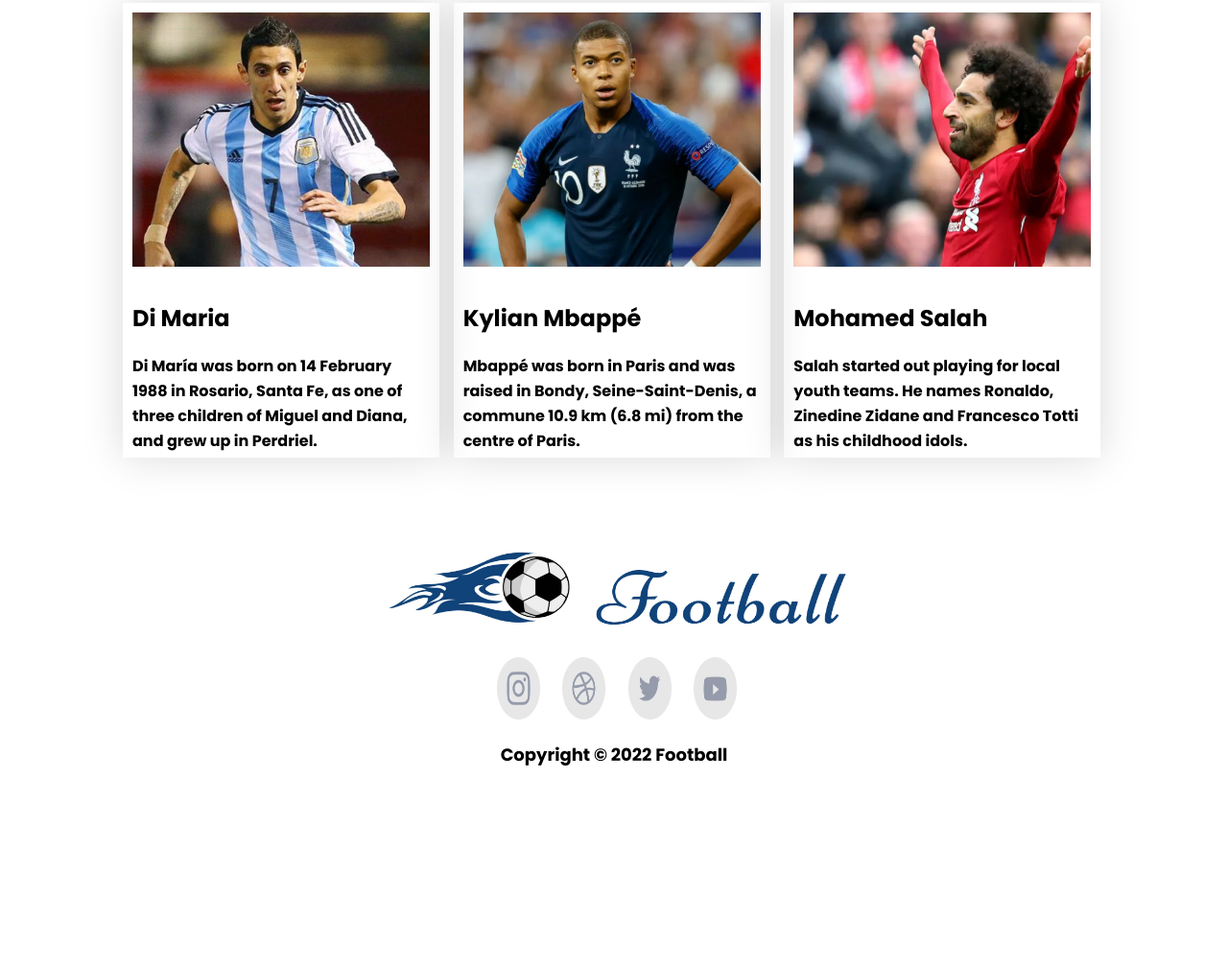
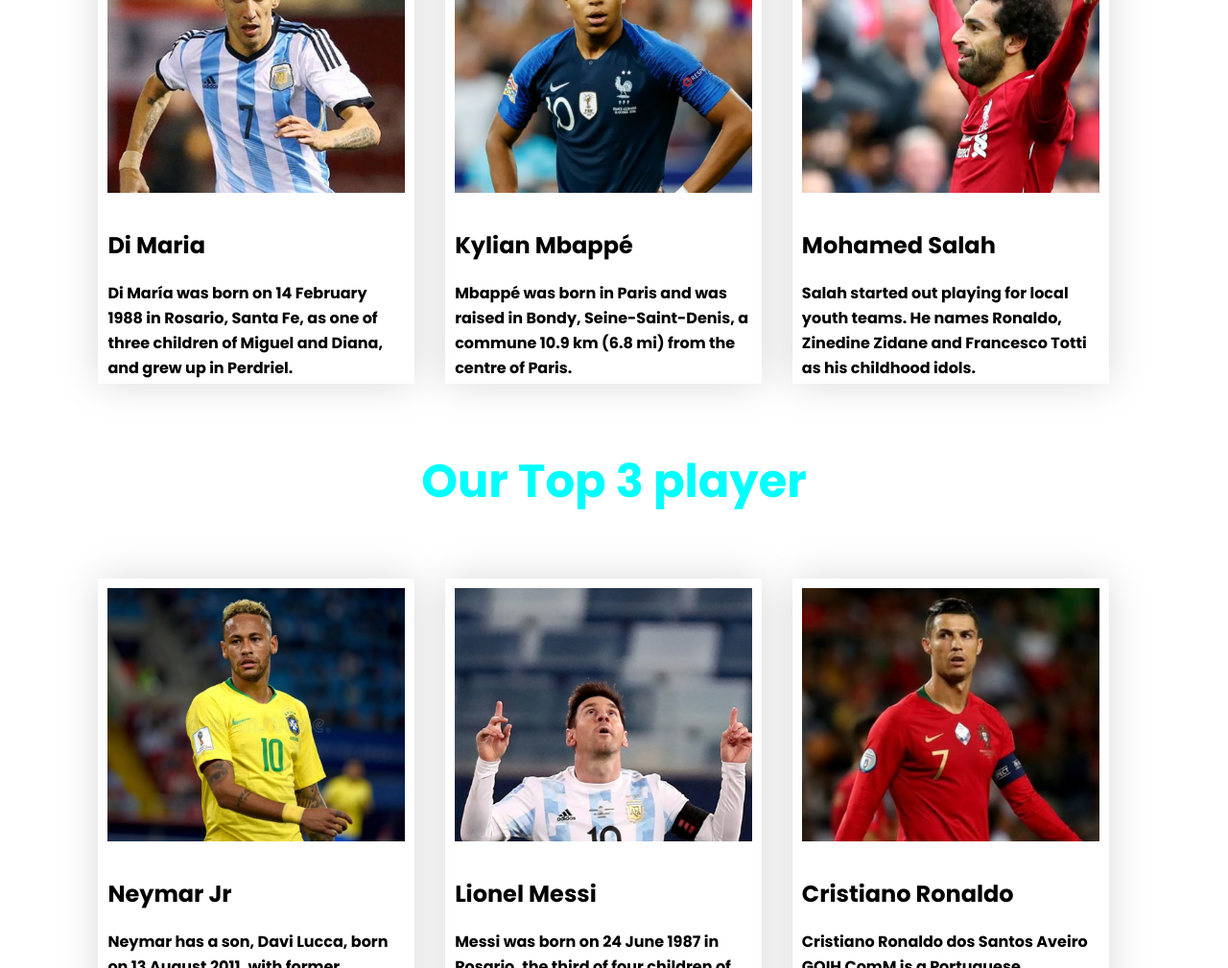
Before and after one commit to kawsarm104/ph-assignment-2-Responsive-Football, a plain HTML site: page index.html in a window 1280 px wide. Shown: the part 1791-2800 px from the top of the page at 96% size. Before the commit the page ends 2598 px from the top, so only its background shows below. Drawn offline with Linux system fonts and the light colour scheme.

Commit message:
top 3 player added as extra section

```diff
--- a/index.html
+++ b/index.html
@@ -123,6 +123,38 @@
         </div>
       </section>
       <!-- Top Players End -->
+      <!-- Our Top Player Section Start -->
+
+      <section class="top-player">
+        <h1>Our Top 3 player</h1>
+        <div class="players">
+          <div class="player">
+            <img src="images/players/player-1.png" alt="" />
+            <h1>Neymar Jr</h1>
+            <p class="player-details">
+              Neymar has a son, Davi Lucca, born on 13 August 2011, with former
+              girlfriend Carolina Dantas.
+            </p>
+          </div>
+          <div class="player">
+            <img src="images/players/player-2.png" alt="" />
+            <h1>Lionel Messi</h1>
+            <p class="player-details">
+              Messi was born on 24 June 1987 in Rosario, the third of four
+              children of Jorge Messi, a steel factory manager.
+            </p>
+          </div>
+          <div class="player">
+            <img src="images/players/player-3.png" alt="" />
+            <h1>Cristiano Ronaldo</h1>
+            <p class="player-details">
+              Cristiano Ronaldo dos Santos Aveiro GOIH ComM is a Portuguese
+              professional footballer .
+            </p>
+          </div>
+        </div>
+      </section>
+      <!-- Our Top Player Section End  -->
       <!-- Footer Sectio Start  -->
       <section class="footer-section">
         <footer>
--- a/style/styles.css
+++ b/style/styles.css
@@ -57,9 +57,9 @@ button a {
   grid-template-columns: repeat(3, 1fr);
   grid-template-rows: 400px;
   grid-column-gap: 10px;
-
+  grid-row-gap: 10px;
   align-items: center;
-  margin: 10%;
+  margin: 8%;
   border-radius: 5px;
 }
 .players .player img {
@@ -82,6 +82,14 @@ button a {
   width: 330px;
   height: 474px;
   box-shadow: 0px 0px 40px rgba(0, 0, 0, 0.15);
+}
+.top-player h1:first-child{
+  text-align: center;
+  color: cyan;
+  font-size: 3em;
+}
+.top-player > h1:hover{
+ color: darkblue;
 }
 /* Footer Section   */
 .footer-section {
```
